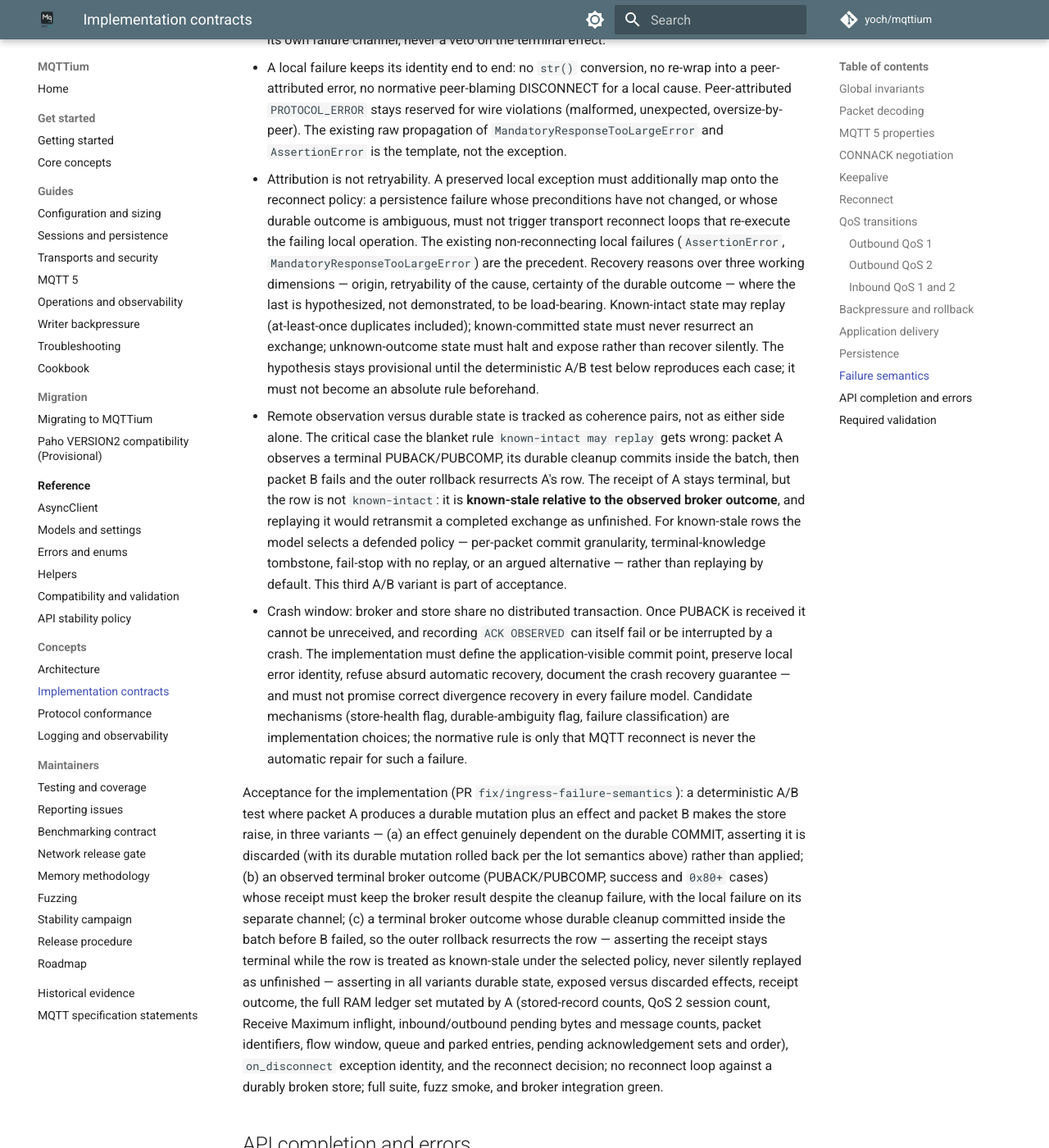
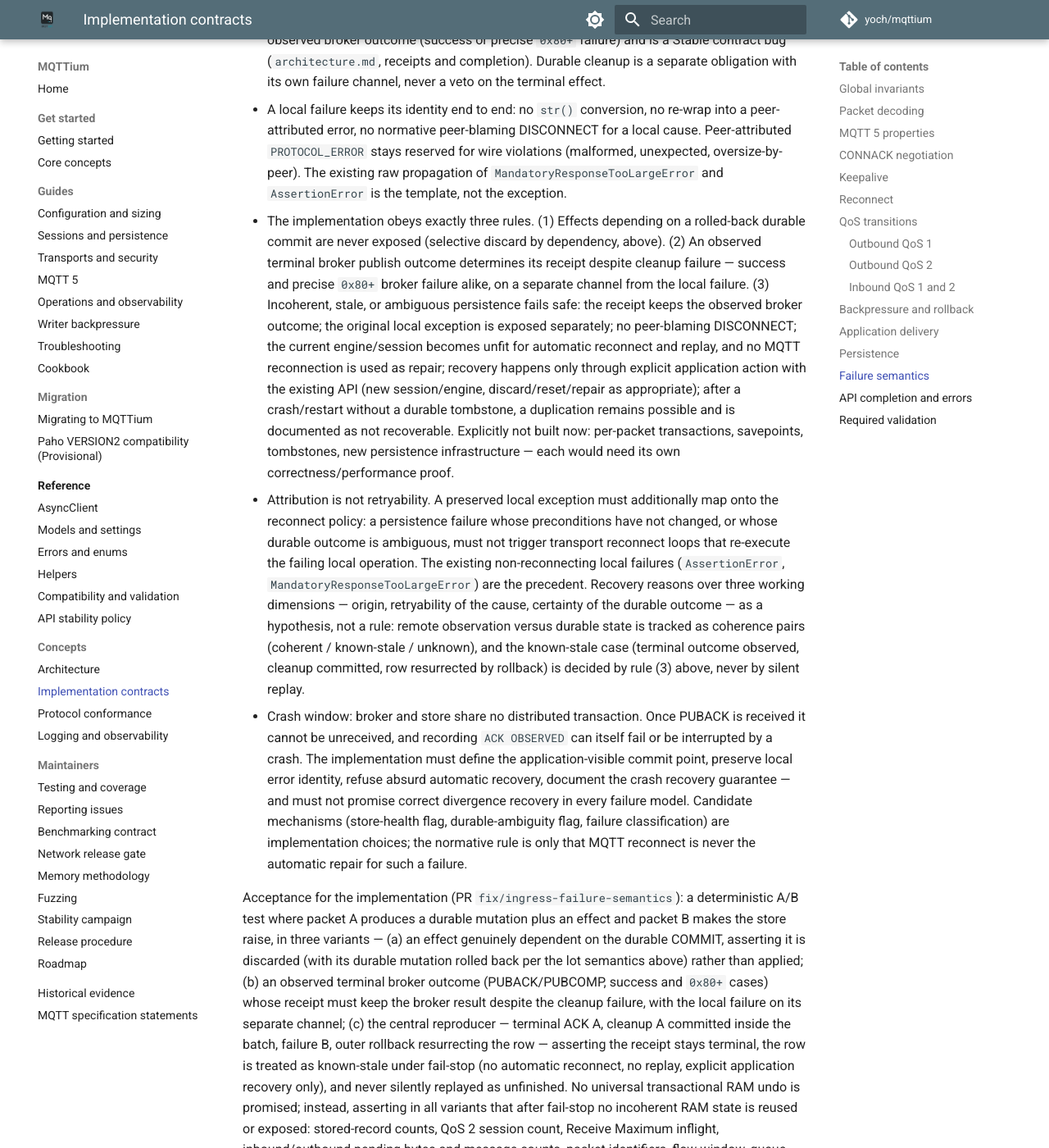
Before and after one commit to yoch/mqttium, an MkDocs documentation site: the page built from docs/implementation-guide.md, in a window 1280 px wide and 1400 px high, scrolled down 7439 px. Shown: the whole window at 82% size. Built offline with MkDocs 1.6.1 and Material for MkDocs 9.7.7, drawn with Linux system fonts in a browser that asks for light colours; comment, search, counter and statistics services are not loaded; some of the changed text lies outside the part shown.

Commit message:
docs: resolve triage blockers (dependency discard, fail-stop, 3 rules)

```diff
--- a/docs/implementation-guide.md
+++ b/docs/implementation-guide.md
@@ -267,10 +267,13 @@
  `notify_transport_closed()`, and collects whatever sits in `engine._effects`
  under the new epoch before draining it. Pre-rollback effects are therefore
  recollected and applied despite the rollback (effect-commit without
- durable-commit). The rule is selective discard: on rollback, discard exactly
- the effects produced since the batch started, and only those. The mechanism
- (a journal boundary recorded at batch start, or equivalent) is implementation
- detail; the discard set is normative.
+ durable-commit). A plain temporal truncate (discard everything since
+ batch-start) is not the rule either: it would discard terminal broker-outcome
+ effects that must survive. The rule is selective discard by dependency: on
+ rollback, discard exactly the commit-scope effects produced since the batch
+ started — observation-scope effects, including observed terminal broker
+ outcomes, survive. The mechanism (dependency-tagged journal boundary, or
+ equivalent) is implementation detail; the discard set is normative.
 
  Each effect produced while handling one packet belongs to exactly one scope,
  decided per effect instance by the precise transition it depends on — never
@@ -283,16 +286,17 @@
  `SEND_ACK(PUBCOMP)` answers an unknown identifier. The instances, at
  `main@ed3f6a7`:
 
-- Observation scope (survives any durable failure): QoS 0 MESSAGE, automatic
-  QoS 1 MESSAGE without delivery mark, SUBACK, UNSUBACK, PINGRESP, AUTH,
-  DISCONNECTED, duplicate-QoS 2 `PUBREC` re-emission against an existing
-  record (read-only dependency), orphan `PUBCOMP` for an unknown identifier
-  (no state exists to record), orphan reason-carrying `PUBREL` (stays `SEND`),
-  and terminal broker-outcome effects — `PUBLISH_COMPLETE` on an observed
-  success ACK, `PUBLISH_FAILED` on an observed MQTT 5 reason code at or above
-  `0x80`. The terminal effect belongs to the observation of the ACK, so a
-  later local cleanup failure can neither replace the broker outcome (success
-  or precise broker failure) nor suppress the effect.
+- Observation scope (survives any durable failure): effects with no durable
+  dependency — orphan answers (duplicate-QoS 2 `PUBREC` re-emission, orphan
+  `PUBCOMP`, orphan reason-carrying `PUBREL`), QoS 0 and automatic-QoS 1
+  MESSAGE without delivery mark, and terminal broker-outcome effects —
+  `PUBLISH_COMPLETE` on an observed success ACK, `PUBLISH_FAILED` on an
+  observed MQTT 5 reason code at or above `0x80`. The terminal effect belongs
+  to the observation of the ACK, so a later local cleanup failure can neither
+  replace the broker outcome (success or precise broker failure) nor suppress
+  the effect. Other observation-only effects (SUBACK, UNSUBACK, PINGRESP,
+  AUTH, DISCONNECTED) follow the same rule without needing per-kind
+  legislation here.
 - Commit scope (emitted only after the durable transition it depends on is
   confirmed): fresh QoS 2 `PUBREC` (after `put_in`), recovered-QoS 1 PUBACK
   (after the stored record is completed), manual QoS 1/2 PUBACK/PUBCOMP
@@ -320,6 +324,22 @@
   violations (malformed, unexpected, oversize-by-peer). The existing raw
   propagation of `MandatoryResponseTooLargeError` and `AssertionError` is the
   template, not the exception.
+- The implementation obeys exactly three rules. (1) Effects depending on a
+  rolled-back durable commit are never exposed (selective discard by
+  dependency, above). (2) An observed terminal broker publish outcome
+  determines its receipt despite cleanup failure — success and precise
+  `0x80+` broker failure alike, on a separate channel from the local
+  failure. (3) Incoherent, stale, or ambiguous persistence fails safe: the
+  receipt keeps the observed broker outcome; the original local exception is
+  exposed separately; no peer-blaming DISCONNECT; the current
+  engine/session becomes unfit for automatic reconnect and replay, and no
+  MQTT reconnection is used as repair; recovery happens only through
+  explicit application action with the existing API (new session/engine,
+  discard/reset/repair as appropriate); after a crash/restart without a
+  durable tombstone, a duplication remains possible and is documented as not
+  recoverable. Explicitly not built now: per-packet transactions,
+  savepoints, tombstones, new persistence infrastructure — each would need
+  its own correctness/performance proof.
 - Attribution is not retryability. A preserved local exception must additionally
   map onto the reconnect policy: a persistence failure whose preconditions
   have not changed, or whose durable outcome is ambiguous, must not trigger
@@ -327,23 +347,11 @@
   existing non-reconnecting local failures (`AssertionError`,
   `MandatoryResponseTooLargeError`) are the precedent. Recovery reasons over
   three working dimensions — origin, retryability of the cause, certainty of
-  the durable outcome — where the last is hypothesized, not demonstrated, to
-  be load-bearing. Known-intact state may replay (at-least-once duplicates
-  included); known-committed state must never resurrect an exchange;
-  unknown-outcome state must halt and expose rather than recover silently.
-  The hypothesis stays provisional until the deterministic A/B test below
-  reproduces each case; it must not become an absolute rule beforehand.
-- Remote observation versus durable state is tracked as coherence pairs, not
-  as either side alone. The critical case the blanket rule `known-intact may
-  replay` gets wrong: packet A observes a terminal PUBACK/PUBCOMP, its
-  durable cleanup commits inside the batch, then packet B fails and the outer
-  rollback resurrects A's row. The receipt of A stays terminal, but the row
-  is not `known-intact`: it is **known-stale relative to the observed broker
-  outcome**, and replaying it would retransmit a completed exchange as
-  unfinished. For known-stale rows the model selects a defended policy —
-  per-packet commit granularity, terminal-knowledge tombstone, fail-stop with
-  no replay, or an argued alternative — rather than replaying by default.
-  This third A/B variant is part of acceptance.
+  the durable outcome — as a hypothesis, not a rule: remote observation
+  versus durable state is tracked as coherence pairs (coherent / known-stale
+  / unknown), and the known-stale case (terminal outcome observed, cleanup
+  committed, row resurrected by rollback) is decided by rule (3) above,
+  never by silent replay.
 - Crash window: broker and store share no distributed transaction. Once PUBACK
   is received it cannot be unreceived, and recording `ACK OBSERVED` can itself
   fail or be interrupted by a crash. The implementation must define the
@@ -361,18 +369,20 @@
 its durable mutation rolled back per the lot semantics above) rather than
 applied; (b) an observed terminal broker outcome (PUBACK/PUBCOMP, success
 and `0x80+` cases) whose receipt must keep the broker result despite the
-cleanup failure, with the local failure on its separate channel; (c) a
-terminal broker outcome whose durable cleanup committed inside the batch
-before B failed, so the outer rollback resurrects the row — asserting the
-receipt stays terminal while the row is treated as known-stale under the
-selected policy, never silently replayed as unfinished — asserting in all
-variants durable state, exposed versus discarded effects, receipt outcome,
-the full RAM ledger set mutated by A (stored-record counts, QoS 2 session
-count, Receive Maximum inflight, inbound/outbound pending bytes and message
-counts, packet identifiers, flow window, queue and parked entries, pending
-acknowledgement sets and order), `on_disconnect` exception identity, and the
-reconnect decision; no reconnect loop against a durably broken store; full
-suite, fuzz smoke, and broker integration green.
+cleanup failure, with the local failure on its separate channel; (c) the
+central reproducer — terminal ACK A, cleanup A committed inside the batch,
+failure B, outer rollback resurrecting the row — asserting the receipt stays
+terminal, the row is treated as known-stale under fail-stop (no automatic
+reconnect, no replay, explicit application recovery only), and never silently
+replayed as unfinished. No universal transactional RAM undo is promised;
+instead, asserting in all variants that after fail-stop no incoherent RAM
+state is reused or exposed: stored-record counts, QoS 2 session count,
+Receive Maximum inflight, inbound/outbound pending bytes and message counts,
+packet identifiers, flow window, queue and parked entries, pending
+acknowledgement sets and order, plus exposed versus discarded effects,
+`on_disconnect` exception identity, and the reconnect decision; no reconnect
+loop against a durably broken store; full suite, fuzz smoke, and broker
+integration green.
 
 ## API completion and errors
 
```
